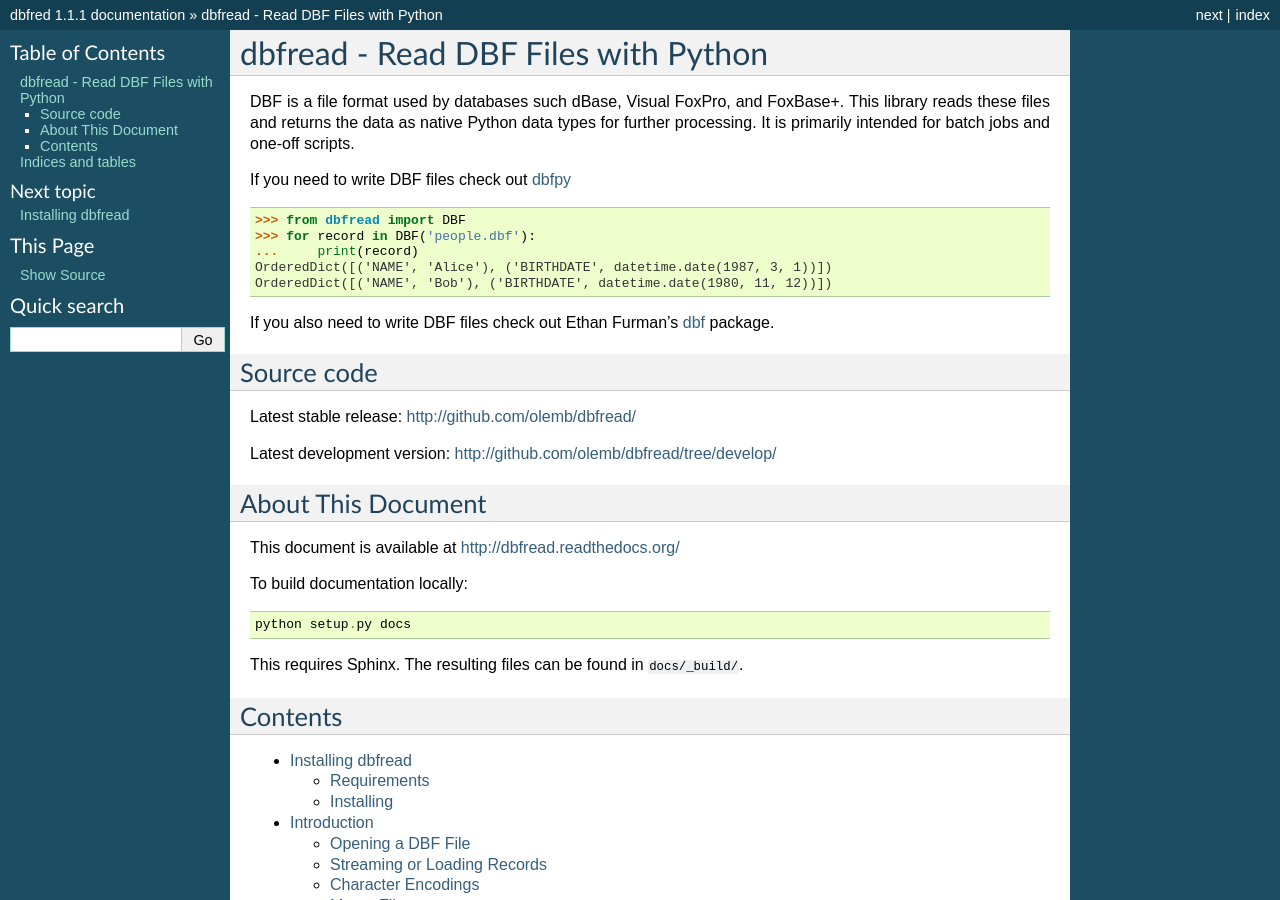
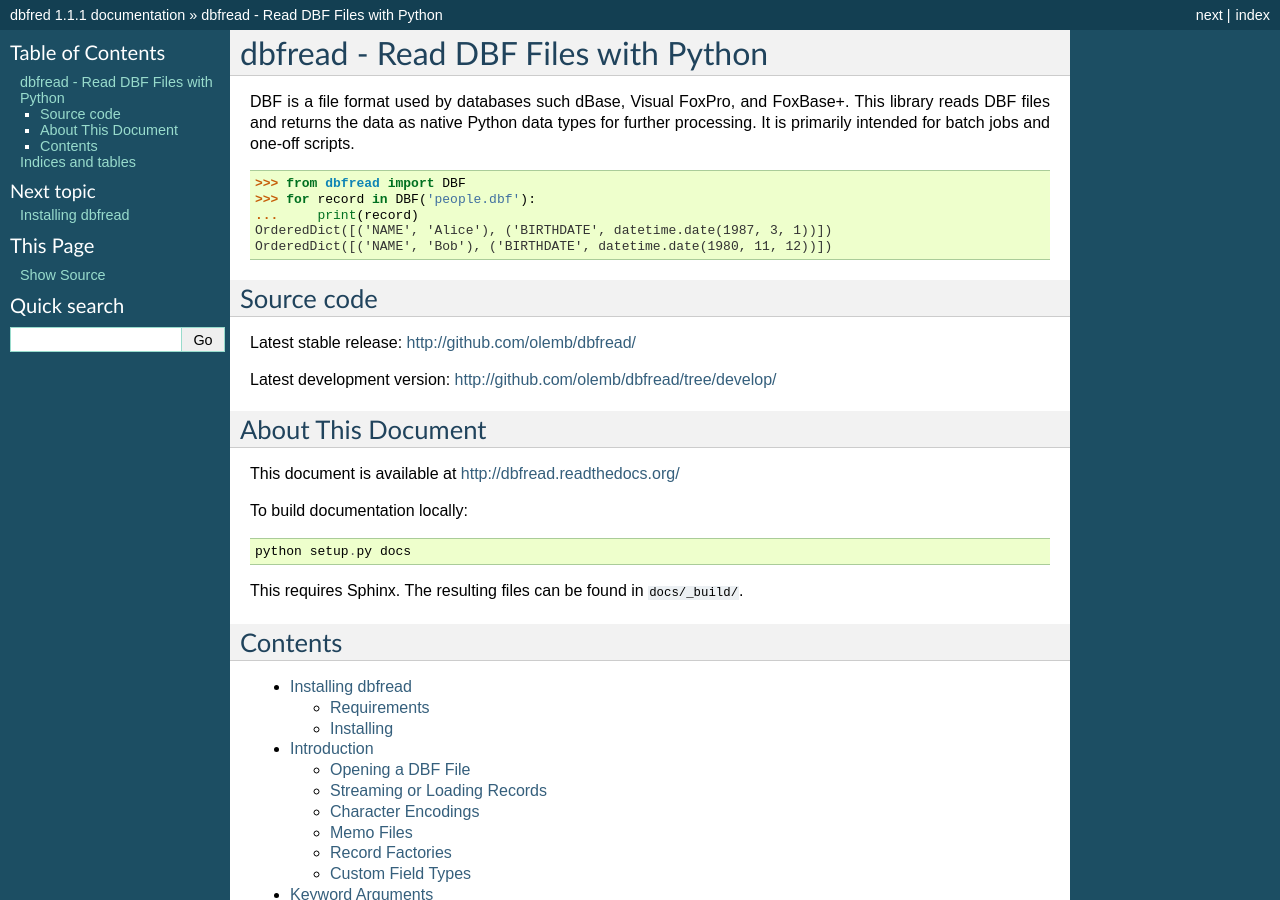
Before and after one commit to olemb/dbfread, a Sphinx documentation site: the page built from docs/index.rst, in a window 1280 px wide and 900 px high. Built offline with Sphinx 7.4.7, drawn with Linux system fonts in a browser that asks for light colours.

Commit message:
Updated blurb.

```diff
--- a/README.rst
+++ b/README.rst
@@ -2,9 +2,9 @@
 ====================================
 
 DBF is a file format used by databases such dBase, Visual FoxPro, and
-FoxBase+. This library reads these files and returns the data as
-native Python data types for further processing. It is primarily
-intended for batch jobs and one-off scripts.
+FoxBase+. This library reads DBF files and returns the data as native
+Python data types for further processing. It is primarily intended for
+batch jobs and one-off scripts.
 
 If you need to write DBF files check out `dbfpy
 <https://pypi.python.org/pypi/dbfpy/>`_
--- a/docs/index.rst
+++ b/docs/index.rst
@@ -6,12 +6,9 @@
 ====================================
 
 DBF is a file format used by databases such dBase, Visual FoxPro, and
-FoxBase+. This library reads these files and returns the data as
-native Python data types for further processing. It is primarily
-intended for batch jobs and one-off scripts.
-
-If you need to write DBF files check out `dbfpy
-<https://pypi.python.org/pypi/dbfpy/>`_
+FoxBase+. This library reads DBF files and returns the data as native
+Python data types for further processing. It is primarily intended for
+batch jobs and one-off scripts.
 
 
 .. code-block:: python
@@ -21,9 +18,6 @@
     ...     print(record)
     OrderedDict([('NAME', 'Alice'), ('BIRTHDATE', datetime.date(1987, 3, 1))])
     OrderedDict([('NAME', 'Bob'), ('BIRTHDATE', datetime.date(1980, 11, 12))])
-
-If you also need to write DBF files check out Ethan Furman's `dbf
-<http://pypi.python.org/pypi/dbf/0.95.012>`_ package.
 
 
 Source code
```
